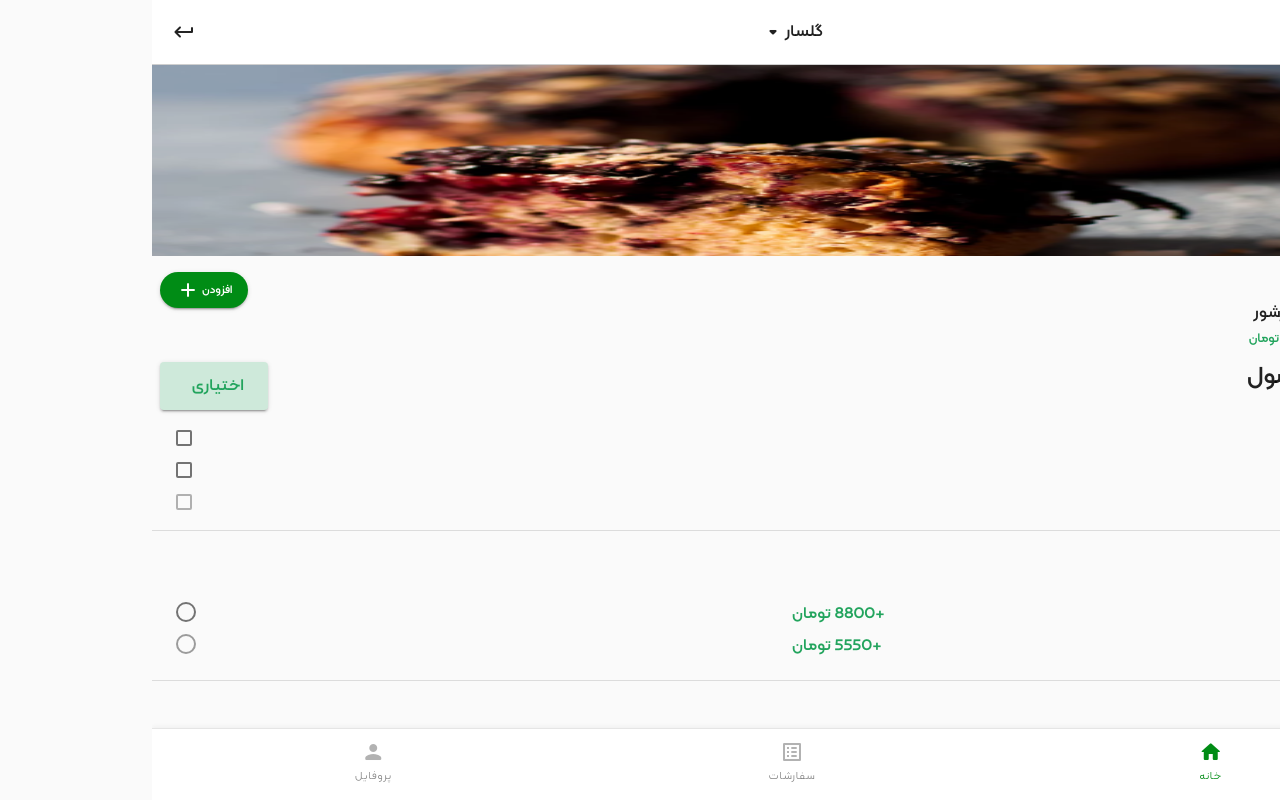
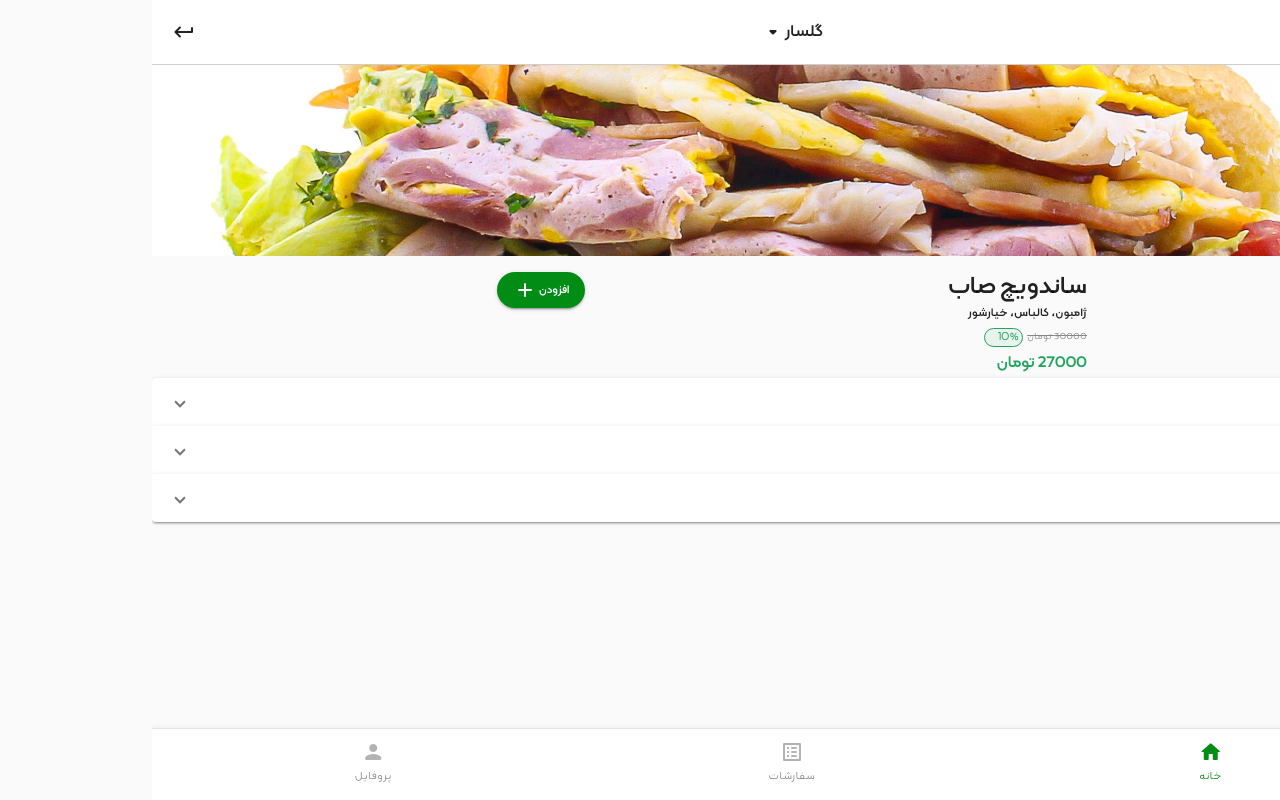
Before and after one commit to amirmfallah/mobydick-app-frontend, an Angular app: page /product in a window 1280 px wide. Built offline with nearby package versions, Linux system fonts and the light colour scheme.

Commit message:
[fix[ project page

```diff
--- a/src/app/product/product.component.html
+++ b/src/app/product/product.component.html
@@ -1,92 +1,69 @@
 <div class="w-100 overflow-auto">
   <app-top-nav-spacing></app-top-nav-spacing>
   <img [src]="product.thumbnail" class="w-100" />
-  <div class="top-content d-flex justify-content-between mt-3 px-2">
+
+  <div class="container top-content d-flex justify-content-between mt-3">
     <div class="right-side">
       <h2>{{ product.name }}</h2>
       <p class="description opacity-64 align-self-start">
         {{ product.description }}
       </p>
-      <app-price
-        [price]="product.price"
-        [discountPercentage]="product.discountPercentage"
-      ></app-price>
+      <app-price [price]="product.price" [discountPercentage]="product.discountPercentage"></app-price>
     </div>
 
-    <button
-      mat-raised-button
-      color="primary"
-      class="add-button d-flex justify-content-center align-items-center"
-    >
+    <button mat-raised-button color="primary" class="add-button d-flex justify-content-center align-items-center">
       افزودن
       <mat-icon class="material-icons-round"> add</mat-icon>
     </button>
   </div>
 
-  <div class="ingredients-section">
-    <div class="top-tab d-flex justify-content-between p-2">
-      <h2>محتویات محصول</h2>
-      <mat-expansion-panel
-        class="expansion"
-        (opened)="panelOpenState = true"
-        (closed)="panelOpenState = false"
-        hideToggle
-        >
-        <mat-expansion-panel-header class="expansion-text">
-          اختیاری
+  <mat-accordion>
+    <mat-expansion-panel (opened)="panelOpenState = true" (closed)="panelOpenState = false">
+      <mat-expansion-panel-header>
+        <mat-panel-title>
+          <h3>انتخاب نان</h3>
+        </mat-panel-title>
       </mat-expansion-panel-header>
+      <div class="ingredients d-flex justify-content-between my-2" *ngFor="let bread of product.breads">
+        <div class="price-and-select">
+          <p>{{ bread.item.name }}</p>
+        </div>
+        <div class="d-flex flex-row align-items-center">
+          <p class="price mx-3">+ {{ bread.item.price }} تومان</p>
+          <mat-radio-button value="1" [disabled]="bread.item.available === false" color="primary"></mat-radio-button>
+        </div>
+      </div>
     </mat-expansion-panel>
-    </div>
-    <div
-      class="ingredients d-flex justify-content-between px-3 my-2"
-      *ngFor="let ingredient of product.ingredients"
-    >
+    <mat-expansion-panel (opened)="panelOpenState = true" (closed)="panelOpenState = false">
+      <mat-expansion-panel-header>
+        <mat-panel-title>
+          <h3>محتویات محصول</h3>
+        </mat-panel-title>
+      </mat-expansion-panel-header>
+
+      <div class="d-flex justify-content-between my-2" *ngFor="let ingredient of product.ingredients">
         <p>
           {{ ingredient.item.name }}
         </p>
-      <mat-checkbox
-        color="primary"
-        [disabled]="ingredient.item.available === false"
-      >
+        <mat-checkbox color="primary" [disabled]="ingredient.item.available === false"
+          [checked]="ingredient.required === true">
         </mat-checkbox>
       </div>
-  </div>
-  <mat-divider class="my-3"></mat-divider>
-  <div class="bread-section">
-    <div class="top-tab d-flex justify-content-between p-2">
-      <h2>انتخاب نان</h2>
-    </div>
-    <div
-      class="ingredients d-flex justify-content-between px-3 my-2"
-      *ngFor="let bread of product.breads"
-    >
-      <div class="price-and-select d-flex justify-content-between w-50">
-        <p>{{ bread.item.name }}</p>
-        <p class="price">+{{ bread.item.price }} تومان</p>
-      </div>
-      <mat-radio-button
-        value="1"
-        [disabled]="bread.item.available === false"
-        color="primary"
-      ></mat-radio-button>
-    </div>
-  </div>
-  <mat-divider class="my-4"></mat-divider>
-  <div class="bread-section">
-    <div class="top-tab d-flex justify-content-between p-2">
-      <h2>انتخاب افزودنی</h2>
-    </div>
-    <div
-      class="ingredients d-flex justify-content-between px-3 my-2"
-      *ngFor="let option of product.optional"
-    >
+    </mat-expansion-panel>
+    <mat-expansion-panel (opened)="panelOpenState = true" (closed)="panelOpenState = false">
+      <mat-expansion-panel-header>
+        <mat-panel-title>
+          <h3>افزودنی</h3>
+        </mat-panel-title>
+      </mat-expansion-panel-header>
+      <div class="ingredients d-flex justify-content-between px-3 my-2" *ngFor="let option of product.optional">
         <div class="price-and-select d-flex justify-content-between w-50">
           <p>{{ option.item.name }}</p>
           <p class="price">+{{ option.item.price }} تومان</p>
         </div>
         <app-handlenumber></app-handlenumber>
       </div>
-  </div>
-
+    </mat-expansion-panel>
+  </mat-accordion>
   <app-bottom-nav-spacing></app-bottom-nav-spacing>
 </div>
--- a/src/app/product/product.component.scss
+++ b/src/app/product/product.component.scss
@@ -13,21 +13,20 @@ h2 {
 .expansion-text {
   font-weight: bold;
   font-size: 20px;
-  color: #22a45d!important;
+  color: #22a45d !important;
   text-align: center;
   letter-spacing: 0.444444px;
 }
 p {
   font-weight: bold;
-  font-size: 20px;
-  text-align: center;
+  //font-size: 20px;
   letter-spacing: 0.444444px;
 }
-.price{
-    color: #22A45D;
-    transform: translateY(10%);
-
+.price {
+  color: #22a45d;
+  transform: translateY(10%);
 }
-img{
+img {
   height: 200px;
+  object-fit: cover;
 }
--- a/src/app/product/product.component.ts
+++ b/src/app/product/product.component.ts
@@ -14,7 +14,7 @@ export class ProductComponent implements OnInit {
     discountPercentage: 10,
     available: true,
     description: 'ژامبون، کالباس، خیارشور',
-    thumbnail: 'assets/header.png',
+    thumbnail: '/assets/pizza-sub.jpg',
     breads: [
       {
         item: {
@@ -31,10 +31,10 @@ export class ProductComponent implements OnInit {
           _id: '4',
           name: 'هفت غله',
           price: 5550,
-          available: false,
+          available: true,
           thumbnail: '',
         },
-        required: false,
+        required: true,
       },
     ],
     ingredients: [
@@ -66,7 +66,7 @@ export class ProductComponent implements OnInit {
           available: false,
           thumbnail: '',
         },
-        required: false,
+        required: true,
       },
     ],
     optional: [
--- a/src/app/ui-kit/favourites/favourite-item/favourite-item.component.html
+++ b/src/app/ui-kit/favourites/favourite-item/favourite-item.component.html
@@ -6,20 +6,14 @@
       <p class="description opacity-64 align-self-start">{{ description }}</p>
     </div>
     <app-price></app-price>
-
-    <div class="bottom-section d-flex justify-content-start align-items-end">
-      <button mat-mini-fab class="bt d-flex align-items-center justify-content-center" id="add-btn">
-        <mat-icon matSuffix fontSet="material-icons-round" (click)="incCount()">add</mat-icon>
-      </button>
-      <h2 class="number">{{ number }}</h2>
-      <button mat-mini-fab class="bt d-flex align-items-center justify-content-center" id="remove-btn">
-        <mat-icon matSuffix fontSet="material-icons-round" (click)="decCount()">remove</mat-icon>
-      </button>
-    </div>
   </div>
-  <div class="left-section" class="align-self-end">
-    <button mat-icon-button class="bt-size d-flex align-items-center justify-content-around">
-      <mat-icon matSuffix fontSet="material-icons-round" class="delete-icon">delete</mat-icon>
+  <div class="bottom-section d-flex flex-column justify-content-start align-self-center" style="padding-left: 12px;">
+    <button mat-mini-fab class="bt d-flex align-items-center justify-content-center" id="add-btn">
+      <mat-icon matSuffix fontSet="material-icons-round" (click)="incCount()">add</mat-icon>
+    </button>
+    <h2 class="number">{{ number }}</h2>
+    <button mat-mini-fab class="bt d-flex align-items-center justify-content-center" id="remove-btn">
+      <mat-icon matSuffix fontSet="material-icons-round" (click)="decCount()">remove</mat-icon>
     </button>
   </div>
 </div>
--- a/src/app/ui-kit/favourites/favourite-item/favourite-item.component.scss
+++ b/src/app/ui-kit/favourites/favourite-item/favourite-item.component.scss
@@ -9,7 +9,7 @@ $warn: map-get(
   margin-bottom: 16px;
   background-color: #fff;
   border-radius: 10px;
-  padding: 8px;
+  padding: 8px 0;
 }
 
 .price {
@@ -54,5 +54,6 @@ h2 {
 }
 .number {
   transform: translateY(10%);
-  margin: 0 10px;
+  width: 100%;
+  text-align: center;
 }
--- a/src/app/ui-kit/handlenumber/handlenumber.component.scss
+++ b/src/app/ui-kit/handlenumber/handlenumber.component.scss
@@ -1,6 +1,7 @@
 .number {
   transform: translateY(10%);
   margin: 0 10px;
+  width: 10px;
 }
 .bt {
   width: 24px;
--- a/src/app/ui-kit/price/price.component.html
+++ b/src/app/ui-kit/price/price.component.html
@@ -1,15 +1,14 @@
-<div class="d-flex w-100 flex-row justify-content-between ">
-  <div class="discount d-flex justify-content-center " [ngClass]="{ not: discountPercentage < 1 }">
+<div class="d-flex flex-column">
+  <div class="discount d-flex  align-items-center" [ngClass]="{ not: discountPercentage < 1 }">
     <p class="price-before-discount">{{ pricebeforediscount }} تومان</p>
     <div class="
       discount-percent-box
       d-flex
-      justify-content-center
+      justify-content-start
       align-items-center
     ">
       <p class="discount-percent-text">{{ discountPercentage }}%</p>
     </div>
   </div>
-
-  <h2 class="price">{{ price }} تومان</h2>
+  <h2 class="price" style="vertical-align: middle;">{{ price }} تومان</h2>
 </div>
--- a/src/app/ui-kit/price/price.component.scss
+++ b/src/app/ui-kit/price/price.component.scss
@@ -1,5 +1,5 @@
 h2 {
-  font-size: 16px;
+  font-size: 20px;
   margin-bottom: 0;
   color: #22a45d;
 }
```
Also changed, not shown: src/app/ui-kit/handlenumber/handlenumber.component.html (+5 -18 lines). Lines whose indentation alone changed are shown as unchanged.
